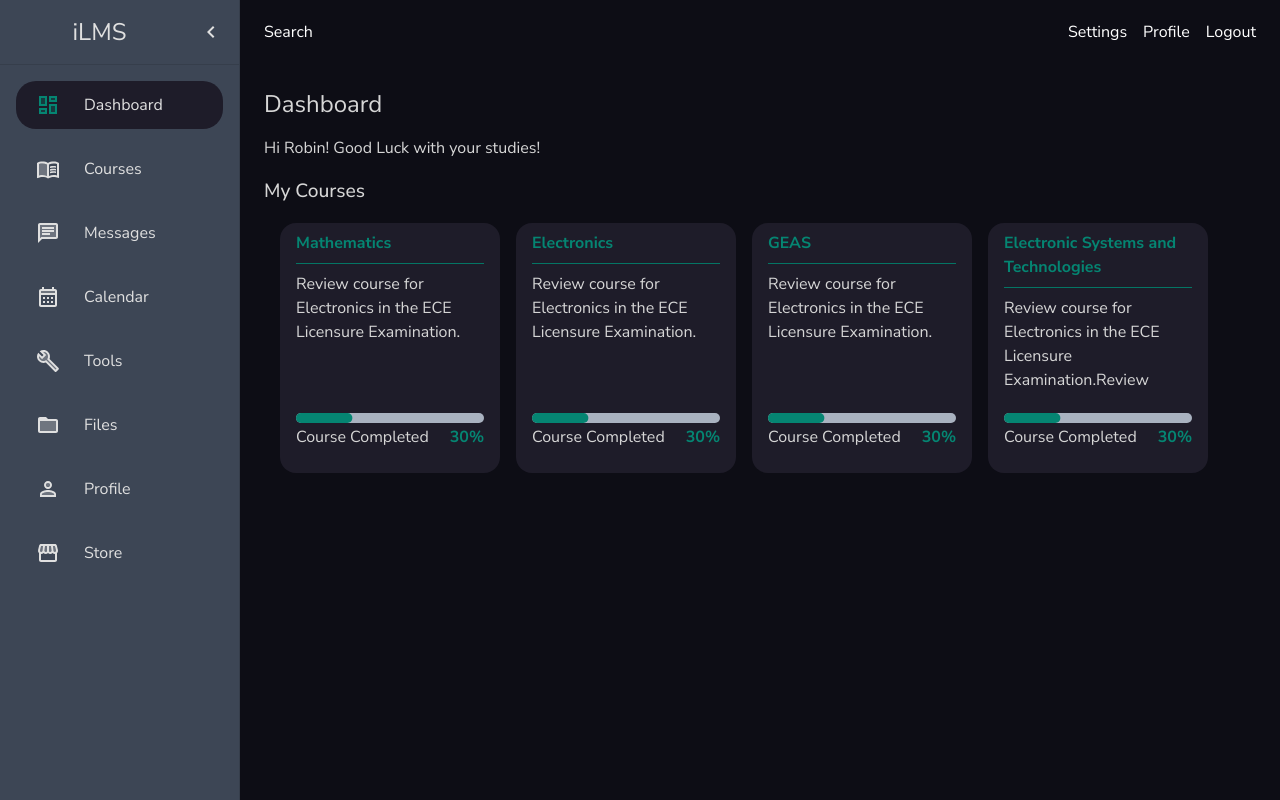
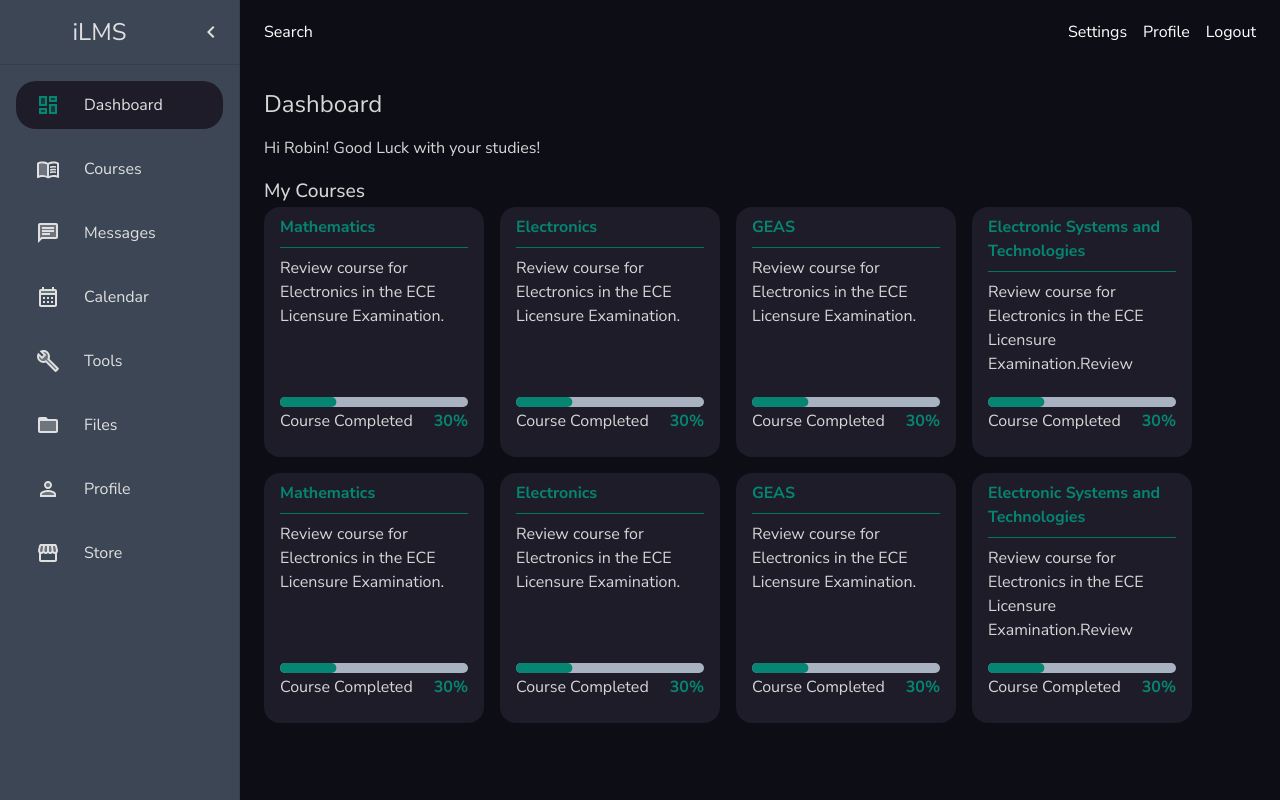
Before and after one commit to aramind/ilms, a React (Create React App) app: page /dashboard in a window 1280 px wide. Built offline with nearby package versions, Linux system fonts and the light colour scheme; a web font is replaced by a local one.

Commit message:
feat: wrapping the content of my courses on dashboard

```diff
--- a/src/pages/dashboard/Main.jsx
+++ b/src/pages/dashboard/Main.jsx
@@ -11,16 +11,35 @@ const Main = () => {
       <WhiteTypography>Hi Robin! Good Luck with your studies!</WhiteTypography>
       <Stack>
         <WhiteTypography variant="h6">My Courses</WhiteTypography>
+
         <Stack
           direction="row"
           justifyContent="flex-start"
-          spacing={2}
-          sx={{
-            borderRadius: "0.5rem",
-            p: 2,
-            // bgcolor: (theme) => theme.palette.black.main,
-          }}
+          // spacing={2}
+          gap={2}
+          width={{ xs: "100vw", md: "100%" }}
+          flexWrap="wrap"
         >
+          <CourseCard
+            title="Mathematics"
+            description=" Review course for Electronics in the ECE Licensure Examination."
+            progress="30"
+          />
+          <CourseCard
+            title="Electronics"
+            description=" Review course for Electronics in the ECE Licensure Examination."
+            progress="30"
+          />
+          <CourseCard
+            title="GEAS"
+            description=" Review course for Electronics in the ECE Licensure Examination."
+            progress="30"
+          />
+          <CourseCard
+            title="Electronic Systems and Technologies"
+            description=" Review course for Electronics in the ECE Licensure Examination.Review course for Electronics in the ECE Licensure Examination.Review course for Electronics in the ECE Licensure Examination."
+            progress="30"
+          />
           <CourseCard
             title="Mathematics"
             description=" Review course for Electronics in the ECE Licensure Examination."
```
